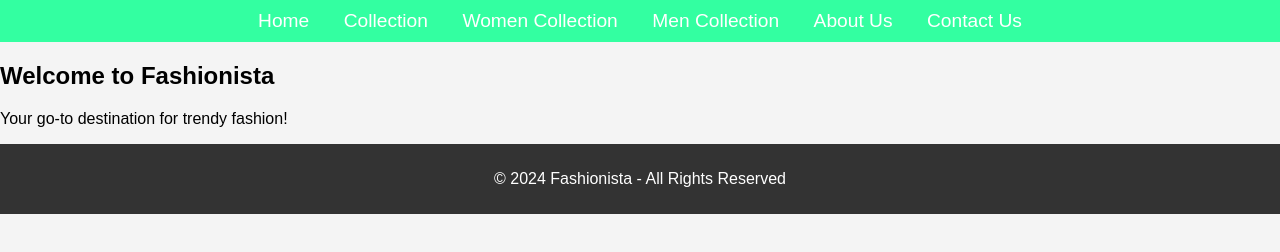
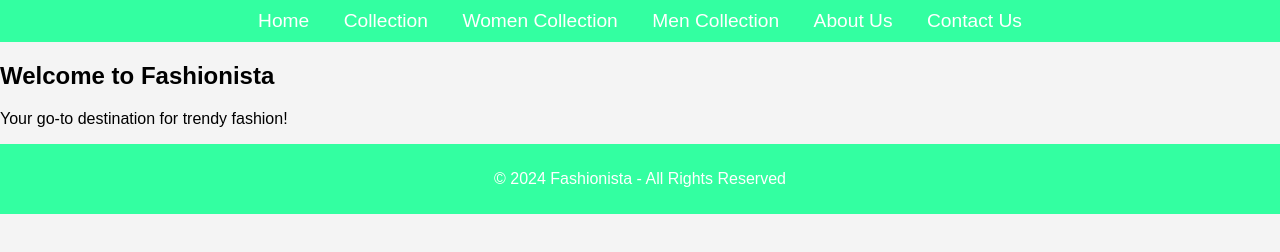
Before and after one commit to sekarcoin/fashion, a plain HTML site: page index.html in a window 1280 px wide. Drawn offline with Linux system fonts and the light colour scheme.

Commit message:
Update style.css

```diff
--- a/style.css
+++ b/style.css
@@ -33,7 +33,7 @@ nav ul li a {
 footer {
     text-align: center;
     padding: 10px;
-    background-color: #333;
+    background-color: #33ffa1;
     color: white;
 }
 
```
